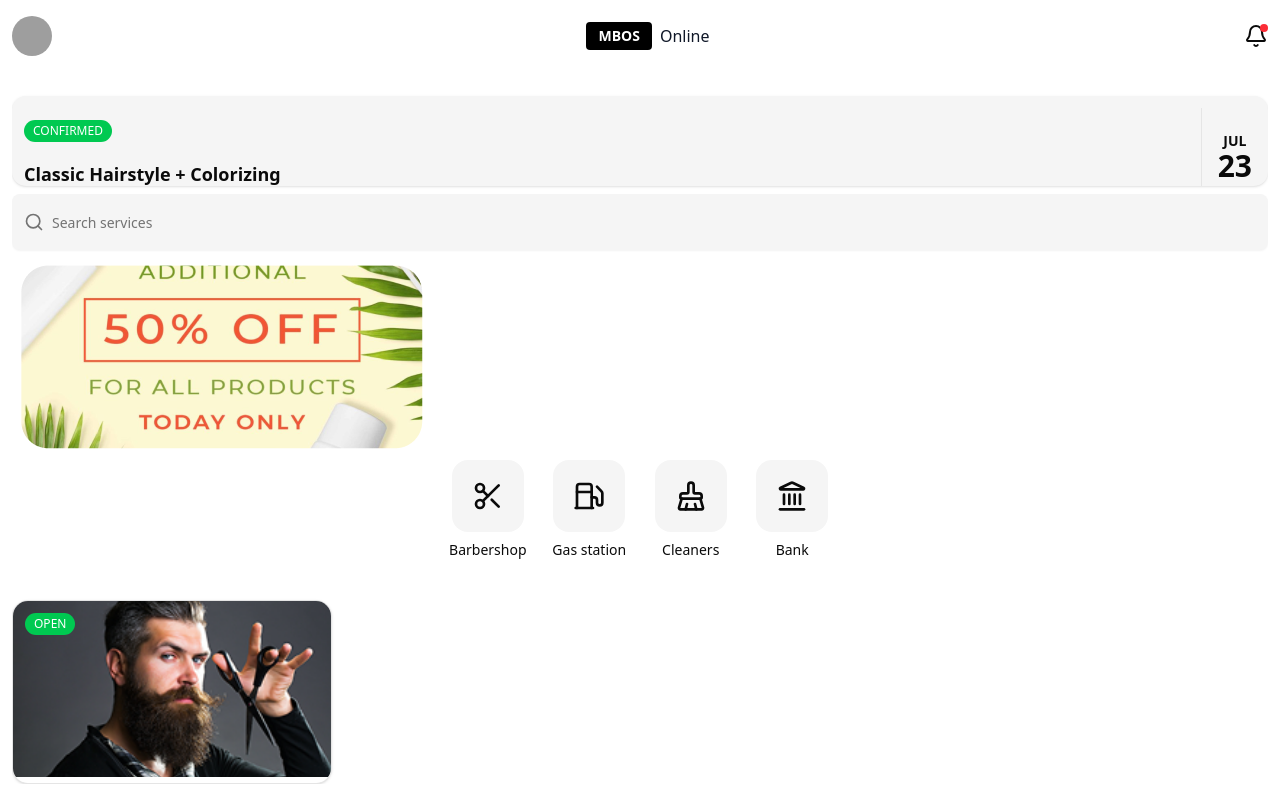
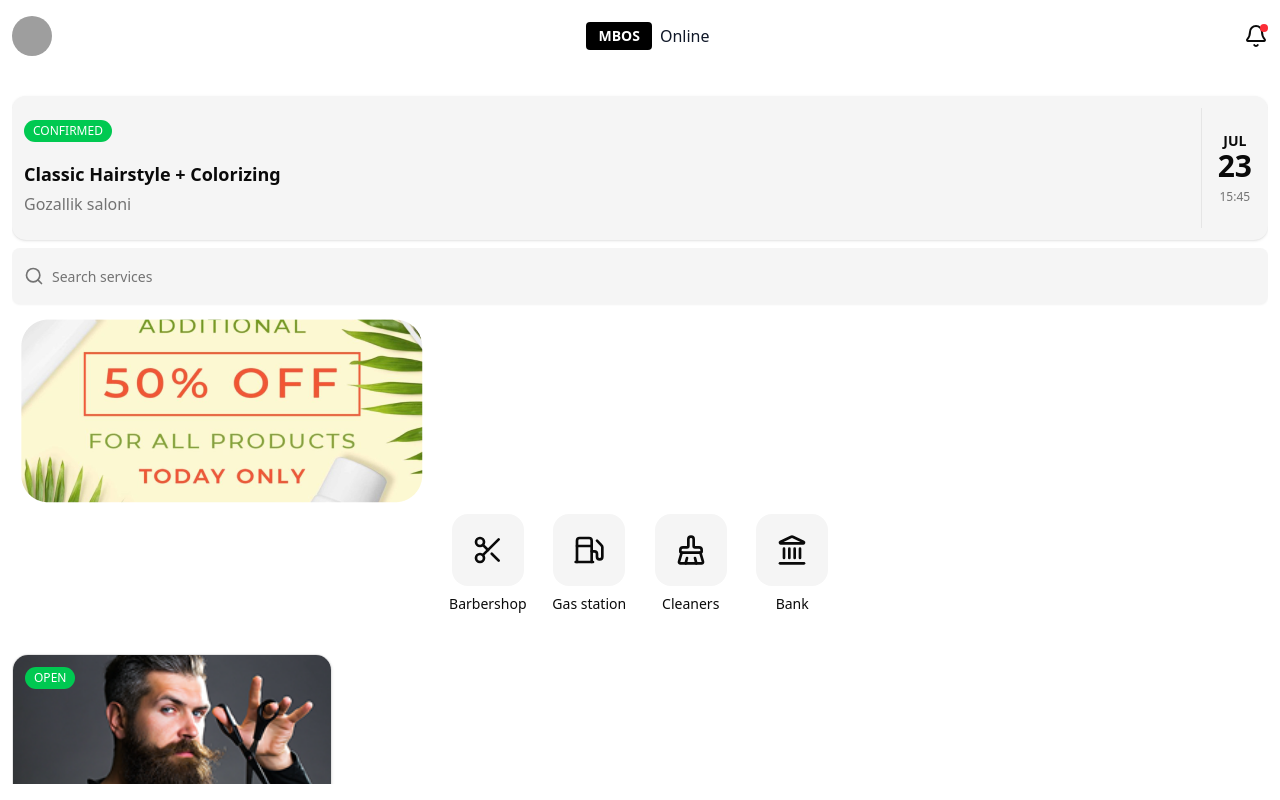
Before and after one commit to MBOSTEAM/MBOS-ONLINE-VEB-VIEW, a React (Vite) app: page / in a window 1280 px wide. Built offline with nearby package versions, Linux system fonts and the light colour scheme; grey boxes are pictures that could not be loaded.

Commit message:
fix error

```diff
--- a/src/pages/home/home.tsx
+++ b/src/pages/home/home.tsx
@@ -8,7 +8,7 @@ import Recommended from "./ui/recommended/recommended"
 const Home = () => {
 
 	return (
-		<main className='h-full flex flex-col overflow-auto'>
+		<main className='flex flex-col'>
 			<Header />
 			<BookingCard/>
 			<SearchBar/>
--- a/src/pages/home/ui/recommended/recommended.tsx
+++ b/src/pages/home/ui/recommended/recommended.tsx
@@ -28,12 +28,12 @@ export default function Recommended() {
           <span className="font-semibold text-foreground">8–24 $</span>
         </div>
 
-        <div className="flex justify-between text-sm text-muted-foreground mt-1">
+        <div className="flex justify-between text-base text-muted-foreground mt-1">
           <span>New York · 300 m</span>
           <span>10:30 – 20:30</span>
         </div>
 
-        <div className="flex items-center gap-1 mt-2 mb-10">
+        <div className="flex items-center gap-1 mt-2 mb-2">
           <Star className="w-4 h-4 text-yellow-500 fill-yellow-500" />
           <span className="text-sm font-medium text-foreground">4.5</span>
         </div>
```
